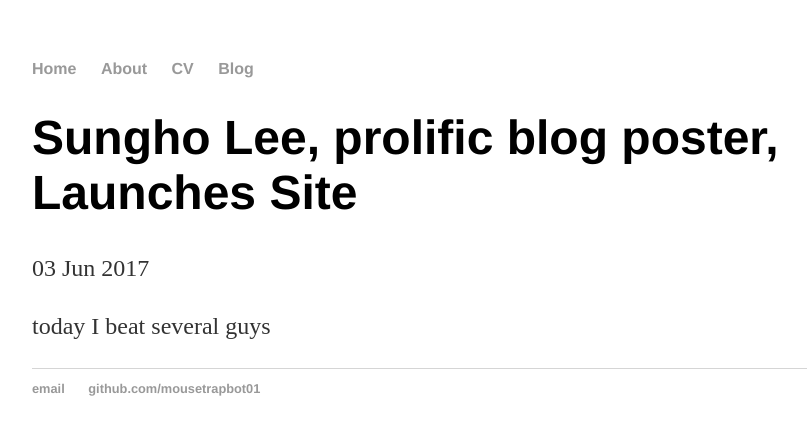
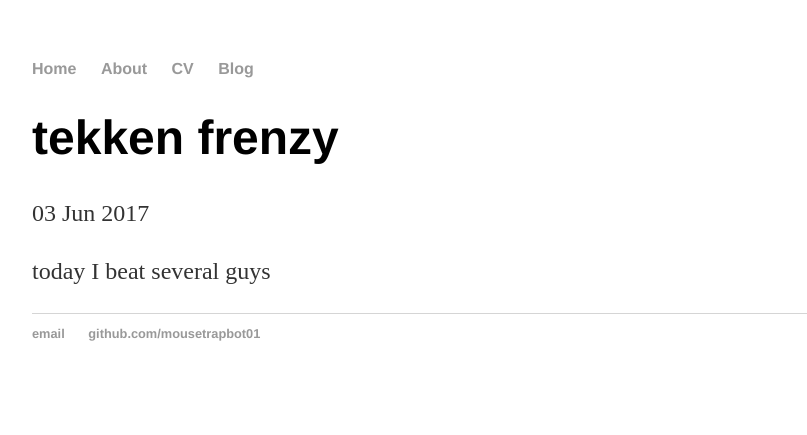
Before and after one commit to mousetrapbot01/mousetrapbot.github.io, a Jekyll site: the page built from _posts/2017-06-03-sungho-lee-tekken7.md, in a window 1280 px wide. Shown: the top 435 px of the page, without its empty margins (160-967 px from the left). Built offline with Jekyll 4.4.1, drawn with Linux system fonts in a browser that asks for light colours.

Commit message:
Update 2017-06-03-sungho-lee-tekken7.md

```diff
--- a/_posts/2017-06-03-sungho-lee-tekken7.md
+++ b/_posts/2017-06-03-sungho-lee-tekken7.md
@@ -1,6 +1,6 @@
 ---
 layout: post
-title: "Sungho Lee, prolific blog poster, Launches Site"
+title: "tekken frenzy"
 date: 2017-06-03
 ---
 
```
